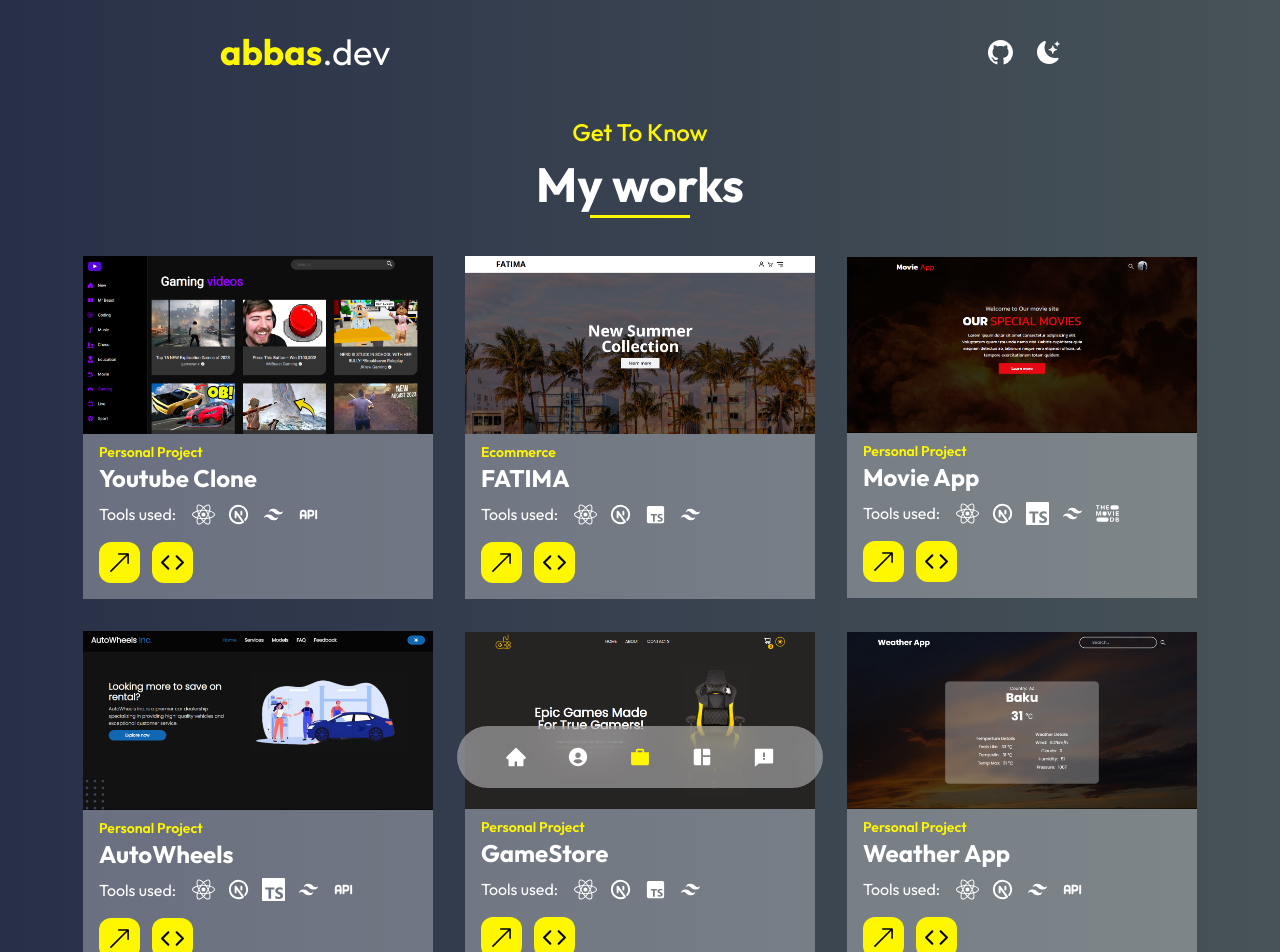
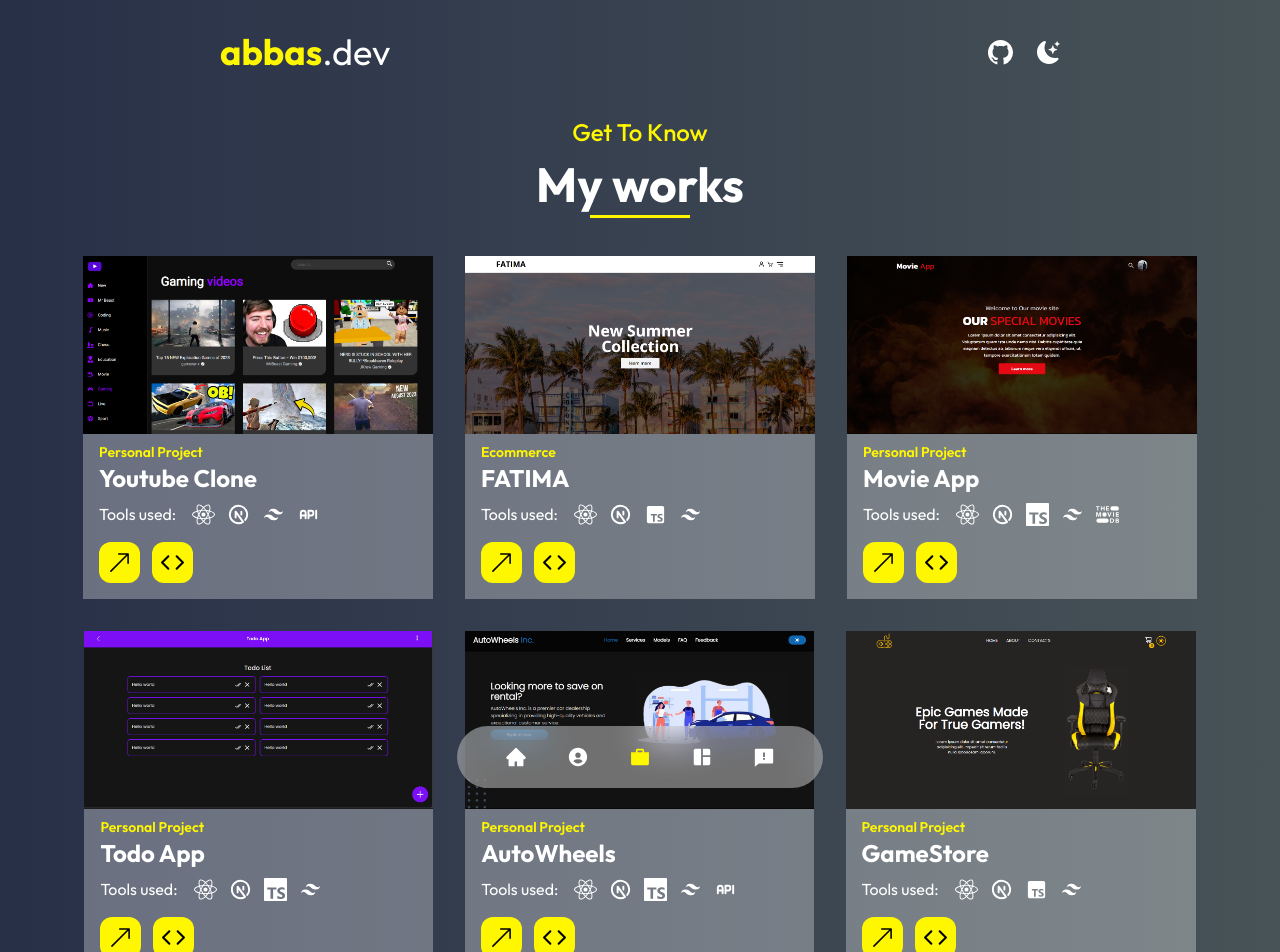
Before and after one commit to ibrag1moff/myportfolio, a Next.js app: page /works in a window 1280 px wide. Shown: the top 952 px of the page. Built offline with nearby package versions, Linux system fonts and the light colour scheme.

Commit message:
add work

```diff
--- a/app/works/page.tsx
+++ b/app/works/page.tsx
@@ -63,6 +63,17 @@ export default function Works() {
                     codeLink="https://github.com/ibrag1moff/movie-app"
                 />
                 <WorkCard
+                    img="/portfolio9.png"
+                    projectType="Personal Project"
+                    projectName="Todo App"
+                    icon1={<FaReact size={23} />}
+                    icon2={<TbBrandNextjs size={23} />}
+                    icon3={<SiTypescript size={23} />}
+                    icon4={<BiLogoTailwindCss size={23} />}
+                    liveLink="https://todo-app-kappa-olive.vercel.app/"
+                    codeLink="https://github.com/ibrag1moff/todo-app"
+                />
+                <WorkCard
                     img="/portfolio8.png"
                     projectType="Personal Project"
                     projectName="AutoWheels"
--- a/components/WorkCard.tsx
+++ b/components/WorkCard.tsx
@@ -37,7 +37,7 @@ export default function WorkCard({
             className="flex flex-col  max-w-[350px]"
         >
             <div className="cursor-pointer relative group transition-all duration-300">
-                <img src={img} alt="ProjectImg" />
+                <img className="h-[178px]" src={img} alt="ProjectImg" />
                 <div className="hidden xl:group-hover:flex absolute top-0 left-0 bottom-0 right-0 z-30 bg-black/90">
                     <a
                         className="absolute left-1/2 top-1/2 translate-x-[-50%] translate-y-[-50%] font-bold hover:underline text-[#fff700] text-xl"
```
Also changed, not shown: public/portfolio9.png (added).
